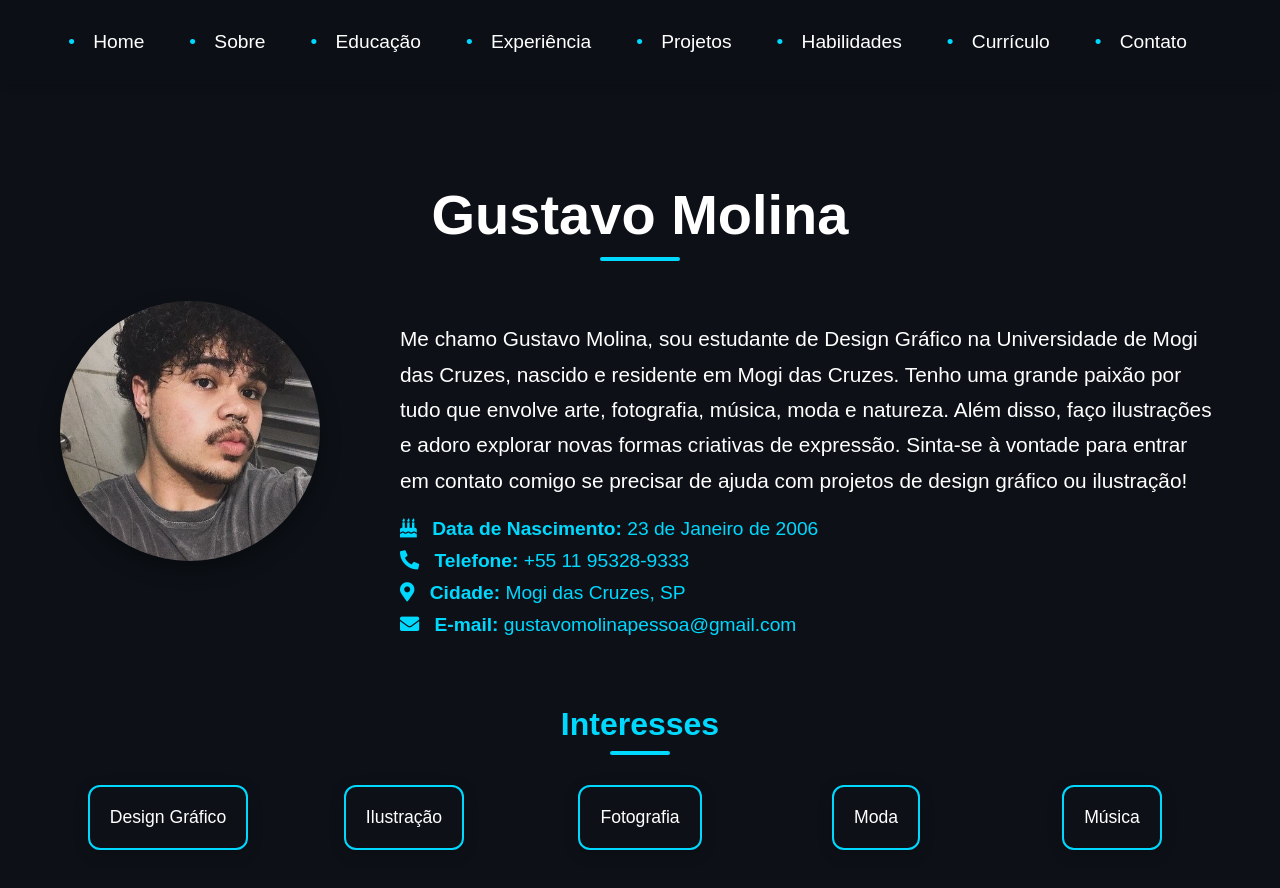
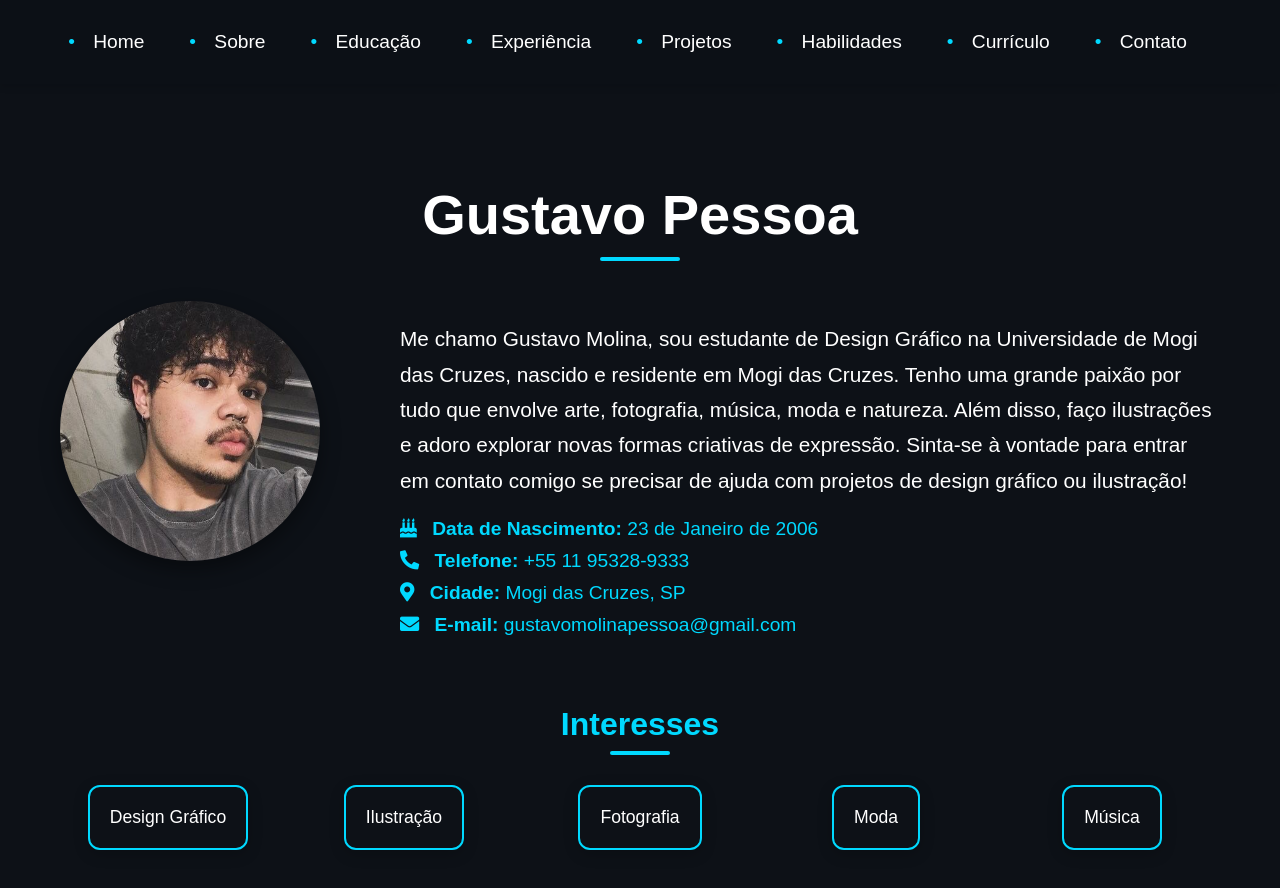
Before and after one commit to biondi06/portifolio, a React (Create React App) app: page /about in a window 1280 px wide. Shown: the top 888 px of the page. Built offline with nearby package versions, Linux system fonts and the light colour scheme.

Commit message:
Minha alteração

```diff
--- a/src/pages/About.tsx
+++ b/src/pages/About.tsx
@@ -5,11 +5,11 @@ import minhaImagem from '../assets/minha-imagem.jpg';
 const About: React.FC = () => {
   return (
     <div className="about-container">
-      <h1 className="section-title">Gustavo Molina</h1>
+      <h1 className="section-title">Gustavo Pessoa</h1>
 
       <div className="about-content">
         <div className="about-image">
-          <img src={minhaImagem} alt="Gustavo Molina" />
+          <img src={minhaImagem} alt="Gustavo Pessoa" />
         </div>
 
         <div className="about-details">
```
